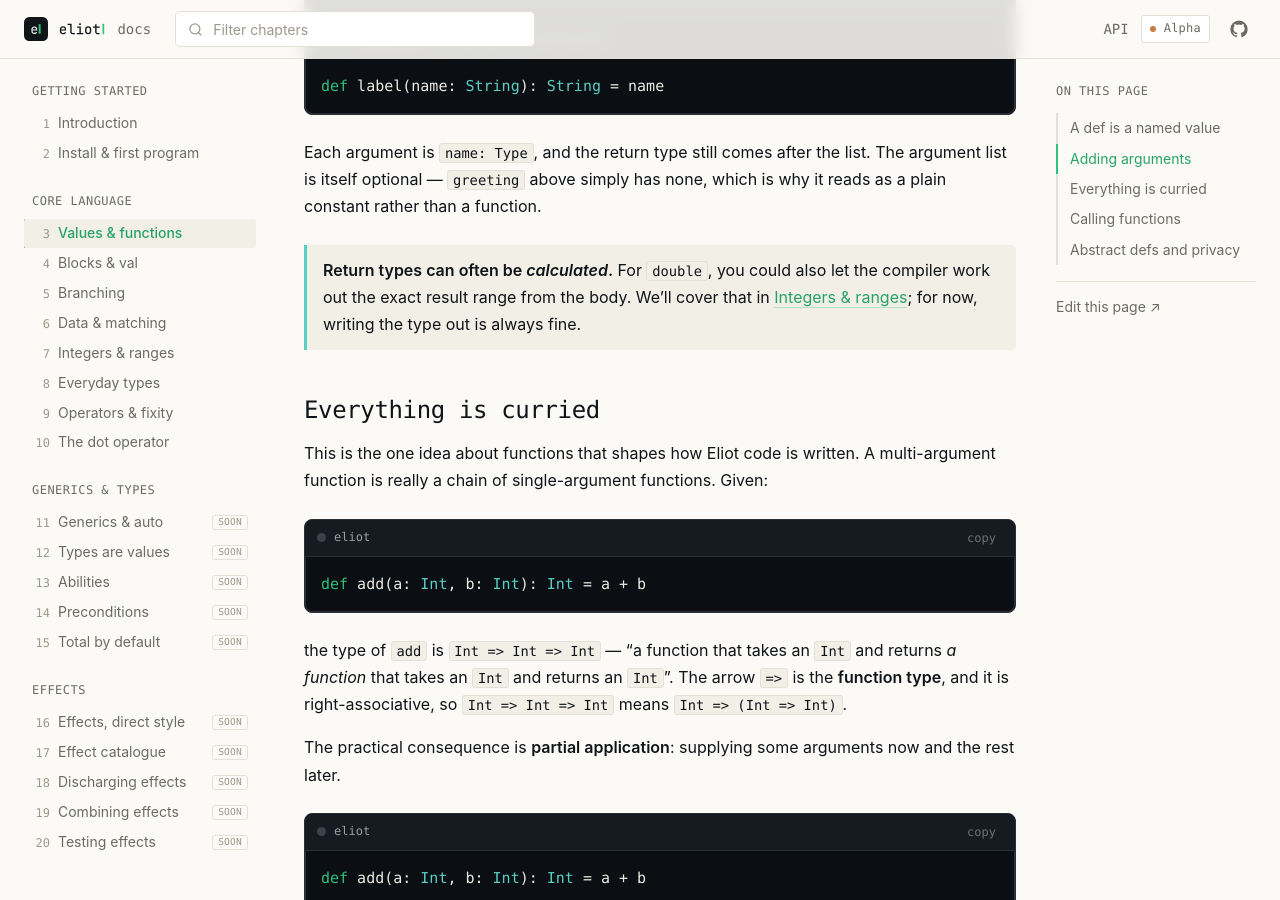
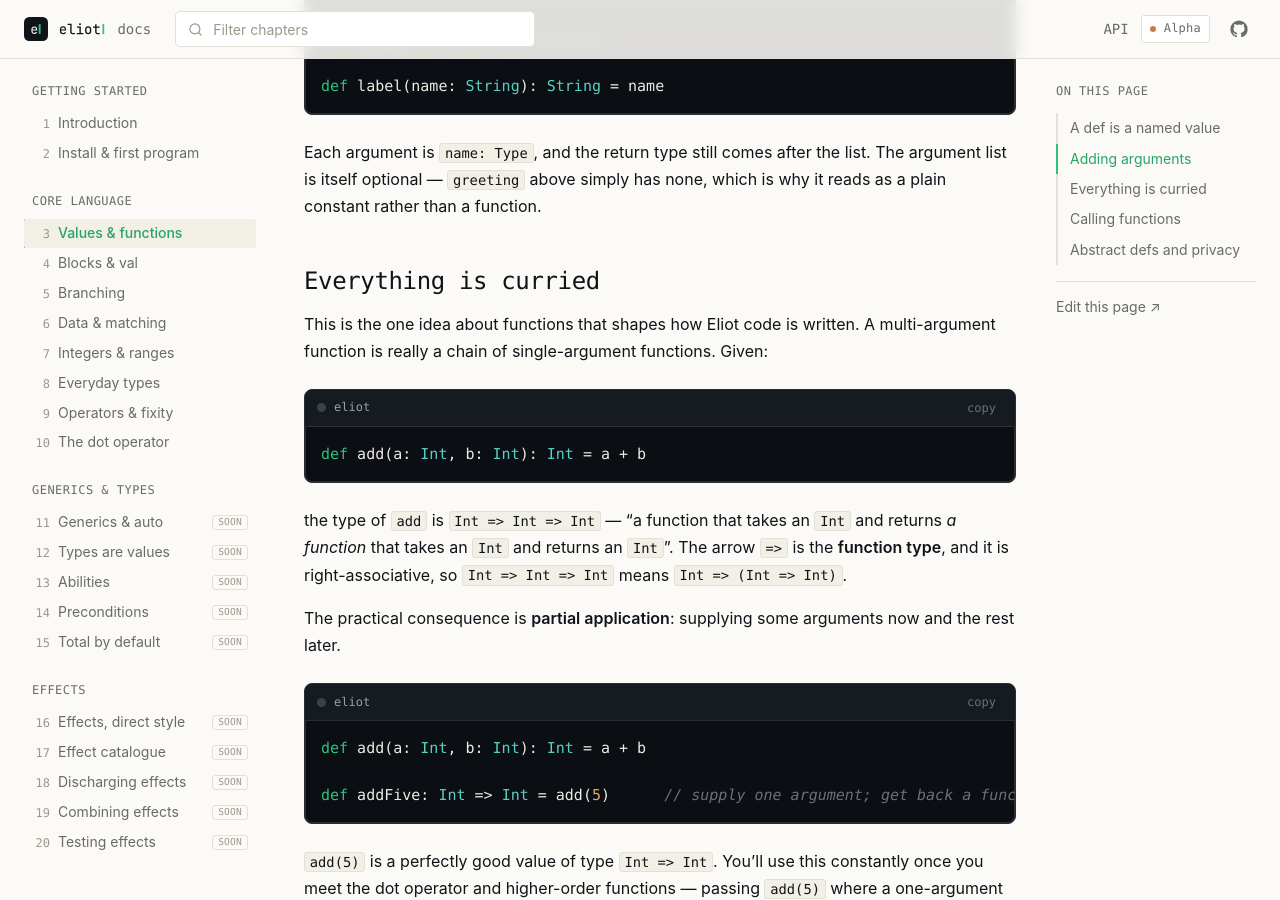
Before and after one commit to eliotlang/eliotlang.github.io, a Jekyll site: the page built from _docs/values-and-functions.md, in a window 1280 px wide and 900 px high, scrolled down 983 px. Built offline with Jekyll 4.4.1, drawn with Linux system fonts in a browser that asks for light colours; some web fonts are replaced.

Commit message:
Fix docu

```diff
--- a/_docs/values-and-functions.md
+++ b/_docs/values-and-functions.md
@@ -44,12 +44,6 @@
 Each argument is `name: Type`, and the return type still comes after the list. The argument list is
 itself optional — `greeting` above simply has none, which is why it reads as a plain constant rather
 than a function.
-
-> **Return types can often be *calculated*.** For `double`, you could also let the compiler work out
-> the exact result range from the body. We'll cover that in
-> [Integers & ranges]({{ '/docs/integers-and-ranges/' | relative_url }}); for now, writing the type
-> out is always fine.
-{: .note}
 
 ## Everything is curried
 
```
